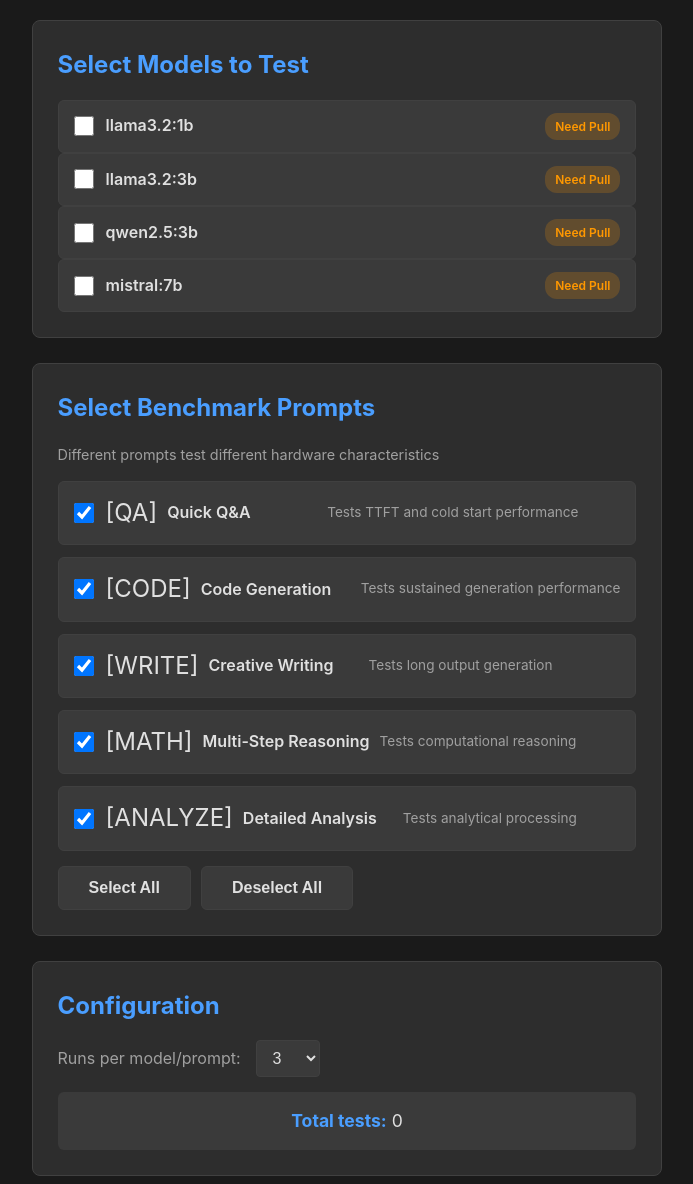
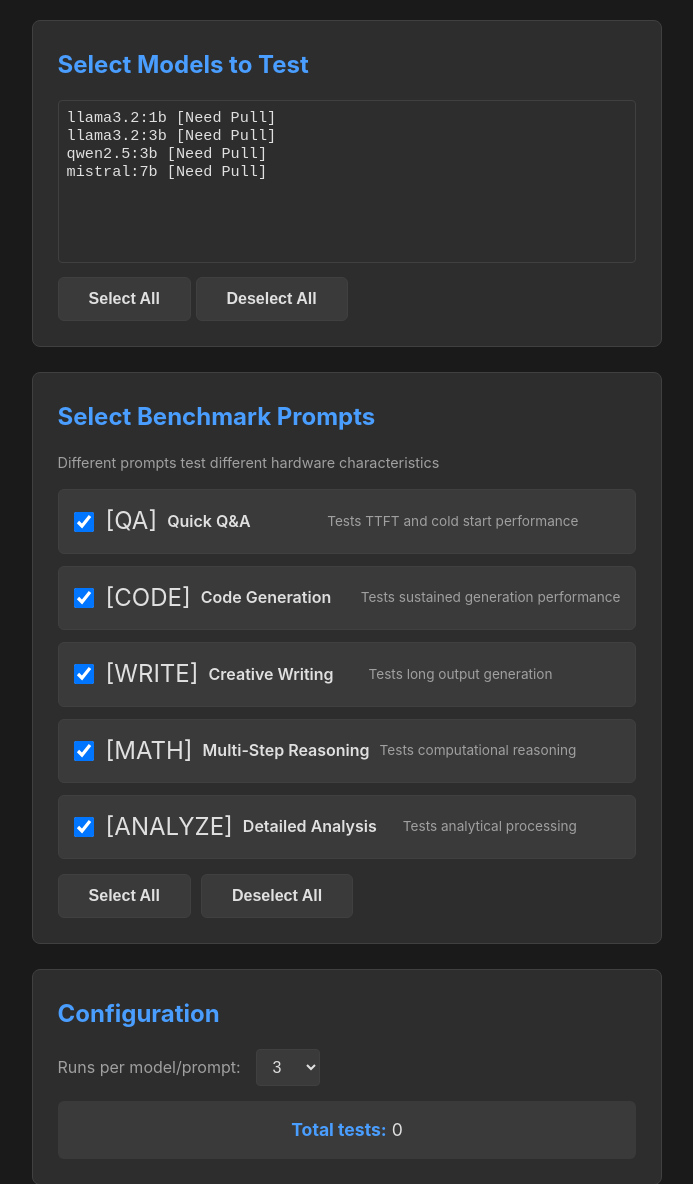
Before and after one commit to hakehardware/ollamometer, a Flask app: page / in a window 1280 px wide. Shown: the part 209-1393 px from the top of the page, without its empty margins (293-986 px from the left). Run offline with Flask 3, Linux system fonts and the light colour scheme; data that the repository does not hold is empty.

Commit message:
Replace model checkboxes with multi-select dropdown
- Better UI for large model lists (10-20+ models)
- Multi-select dropdown with size=8 (shows 8 models at once)
- Badge indicators in dropdown text: [Ready] or [Need Pull]
- Select All / Deselect All buttons for models
- Auto-selects downloaded models by default
- Cleaner, more compact interface

```diff
--- a/static/js/app.js
+++ b/static/js/app.js
@@ -30,38 +30,27 @@
         loading.style.display = 'none';
         container.style.display = 'block';
 
-        // Render models
-        container.innerHTML = '';
+        // Render models in multi-select dropdown
+        const select = document.getElementById('models-select');
+        select.innerHTML = '';
+
         data.models.forEach(model => {
-            const modelDiv = document.createElement('div');
-            modelDiv.className = 'model-item';
+            const option = document.createElement('option');
+            option.value = model.name;
+            option.selected = model.downloaded; // Auto-select downloaded models
 
-            const checkbox = document.createElement('input');
-            checkbox.type = 'checkbox';
-            checkbox.id = `model-${model.name}`;
-            checkbox.value = model.name;
-            checkbox.checked = model.downloaded; // Only check if downloaded
-            checkbox.addEventListener('change', updateTotalTests);
+            // Format: "model-name [Ready]" or "model-name [Need Pull]"
+            const badge = model.downloaded ? '[Ready]' : '[Need Pull]';
+            option.textContent = `${model.name} ${badge}`;
 
-            const label = document.createElement('label');
-            label.htmlFor = `model-${model.name}`;
+            // Store download status as data attribute
+            option.dataset.downloaded = model.downloaded;
 
-            const nameSpan = document.createElement('span');
-            nameSpan.className = 'model-name';
-            nameSpan.textContent = model.name;
+            select.appendChild(option);
+        });
 
-            const badge = document.createElement('span');
-            badge.className = model.downloaded ? 'badge ready' : 'badge needs-pull';
-            badge.textContent = model.downloaded ? 'Ready' : 'Need Pull';
-
-            label.appendChild(nameSpan);
-            label.appendChild(badge);
-
-            modelDiv.appendChild(checkbox);
-            modelDiv.appendChild(label);
-
-            container.appendChild(modelDiv);
-        });
+        // Add change listener to select element
+        select.addEventListener('change', updateTotalTests);
 
         updateTotalTests();
 
@@ -78,10 +67,9 @@
 
 // Start benchmark process
 async function startBenchmark() {
-    // Get selected models
-    const selectedModels = Array.from(
-        document.querySelectorAll('.model-item input[type="checkbox"]:checked')
-    ).map(cb => cb.value);
+    // Get selected models from multi-select
+    const select = document.getElementById('models-select');
+    const selectedModels = Array.from(select.selectedOptions).map(option => option.value);
 
     // Get selected prompts
     const selectedPrompts = Array.from(
--- a/templates/index.html
+++ b/templates/index.html
@@ -7,7 +7,14 @@
     <div class="section">
         <h2>Select Models to Test</h2>
         <div id="models-loading" class="loading">Loading models...</div>
-        <div id="models-container" class="model-list" style="display: none;"></div>
+        <div id="models-container" style="display: none;">
+            <select id="models-select" multiple size="8" style="width: 100%; padding: 8px; font-family: 'Courier New', monospace; font-size: 0.95rem; background: var(--bg-secondary); color: var(--text-primary); border: 1px solid var(--border); border-radius: 4px;">
+            </select>
+            <div class="model-controls" style="margin-top: 10px;">
+                <button onclick="selectAllModels()" class="btn-secondary">Select All</button>
+                <button onclick="deselectAllModels()" class="btn-secondary">Deselect All</button>
+            </div>
+        </div>
         <div id="ollama-error" class="error" style="display: none;">
             WARNING: Cannot connect to Ollama. Make sure Ollama is running with <code>ollama serve</code>
         </div>
@@ -90,6 +97,22 @@
     document.getElementById('runs-per-test').addEventListener('change', updateTotalTests);
 });
 
+function selectAllModels() {
+    const select = document.getElementById('models-select');
+    for (let i = 0; i < select.options.length; i++) {
+        select.options[i].selected = true;
+    }
+    updateTotalTests();
+}
+
+function deselectAllModels() {
+    const select = document.getElementById('models-select');
+    for (let i = 0; i < select.options.length; i++) {
+        select.options[i].selected = false;
+    }
+    updateTotalTests();
+}
+
 function selectAllPrompts() {
     document.querySelectorAll('.prompt-item input[type="checkbox"]').forEach(cb => {
         cb.checked = true;
@@ -105,7 +128,8 @@
 }
 
 function updateTotalTests() {
-    const models = document.querySelectorAll('.model-item input[type="checkbox"]:checked').length;
+    const select = document.getElementById('models-select');
+    const models = select ? select.selectedOptions.length : 0;
     const prompts = document.querySelectorAll('.prompt-item input[type="checkbox"]:checked').length;
     const runs = parseInt(document.getElementById('runs-per-test').value);
 
```
